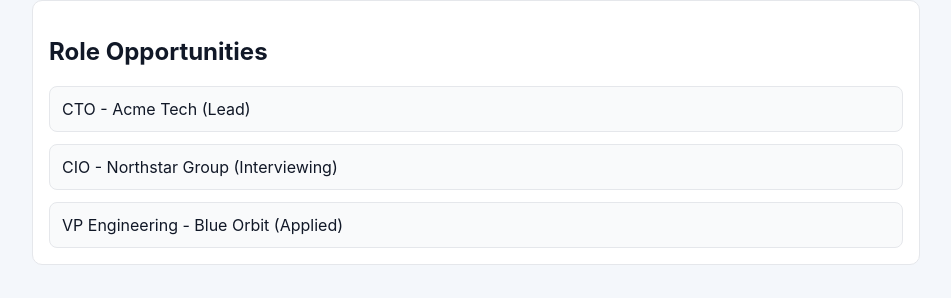
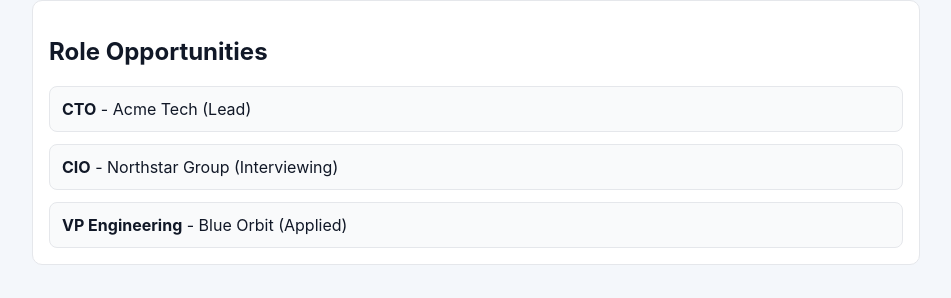
Before and after one commit to georgevlas/ai-role-tracker, a Next.js app: page / in a window 1280 px wide. Shown: the part 248-546 px from the top of the page, without its empty margins (164-1115 px from the left). Built offline with nearby package versions, Linux system fonts and the light colour scheme.

Commit message:
Add basic AI Role Tracker home page

```diff
--- a/app/page.tsx
+++ b/app/page.tsx
@@ -1,7 +1,7 @@
 const placeholderRoles = [
-  "CTO - Acme Tech (Lead)",
-  "CIO - Northstar Group (Interviewing)",
-  "VP Engineering - Blue Orbit (Applied)"
+  { title: "CTO", company: "Acme Tech", status: "Lead" },
+  { title: "CIO", company: "Northstar Group", status: "Interviewing" },
+  { title: "VP Engineering", company: "Blue Orbit", status: "Applied" }
 ];
 
 export default function HomePage() {
@@ -17,7 +17,9 @@
         <h2>Role Opportunities</h2>
         <ul className="list">
           {placeholderRoles.map((role) => (
-            <li key={role}>{role}</li>
+            <li key={`${role.title}-${role.company}`}>
+              <strong>{role.title}</strong> - {role.company} ({role.status})
+            </li>
           ))}
         </ul>
       </section>
```
Also changed, not shown: app/not-found.tsx (added, +10 -0 lines).
